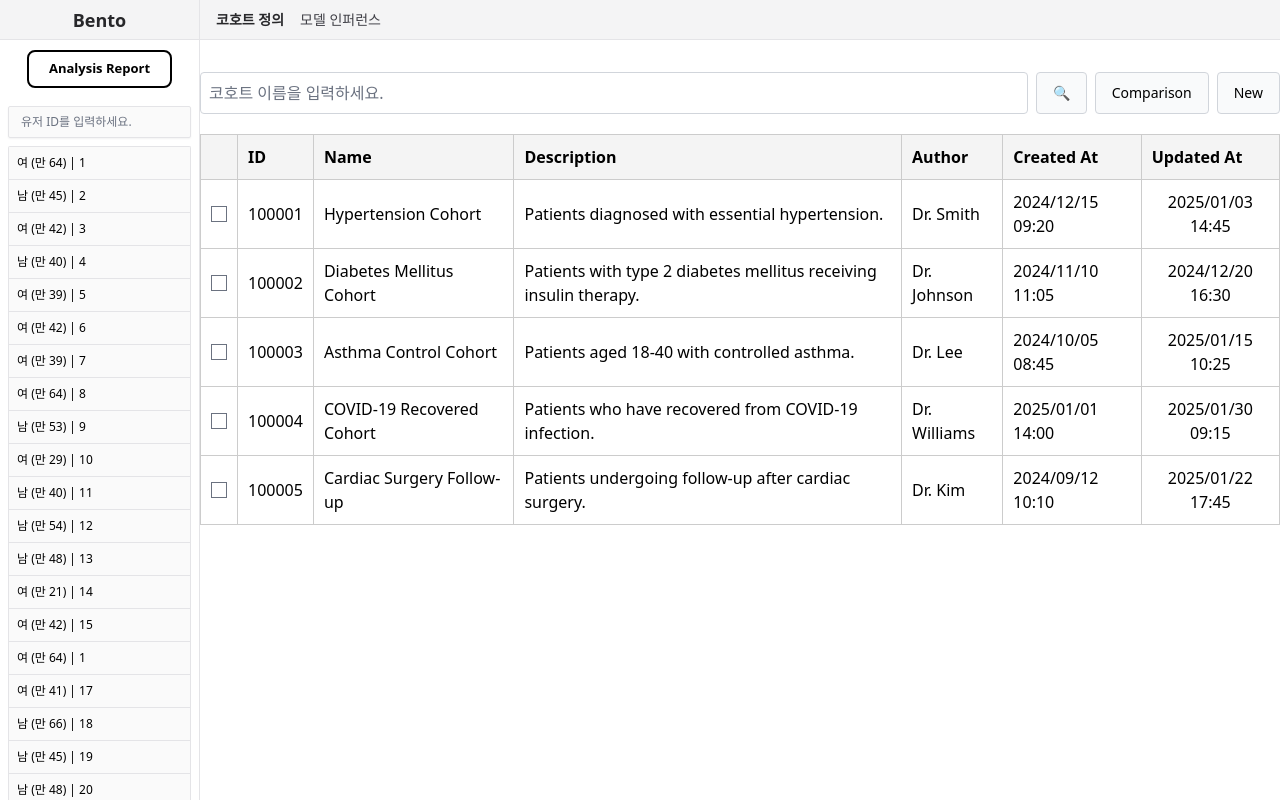
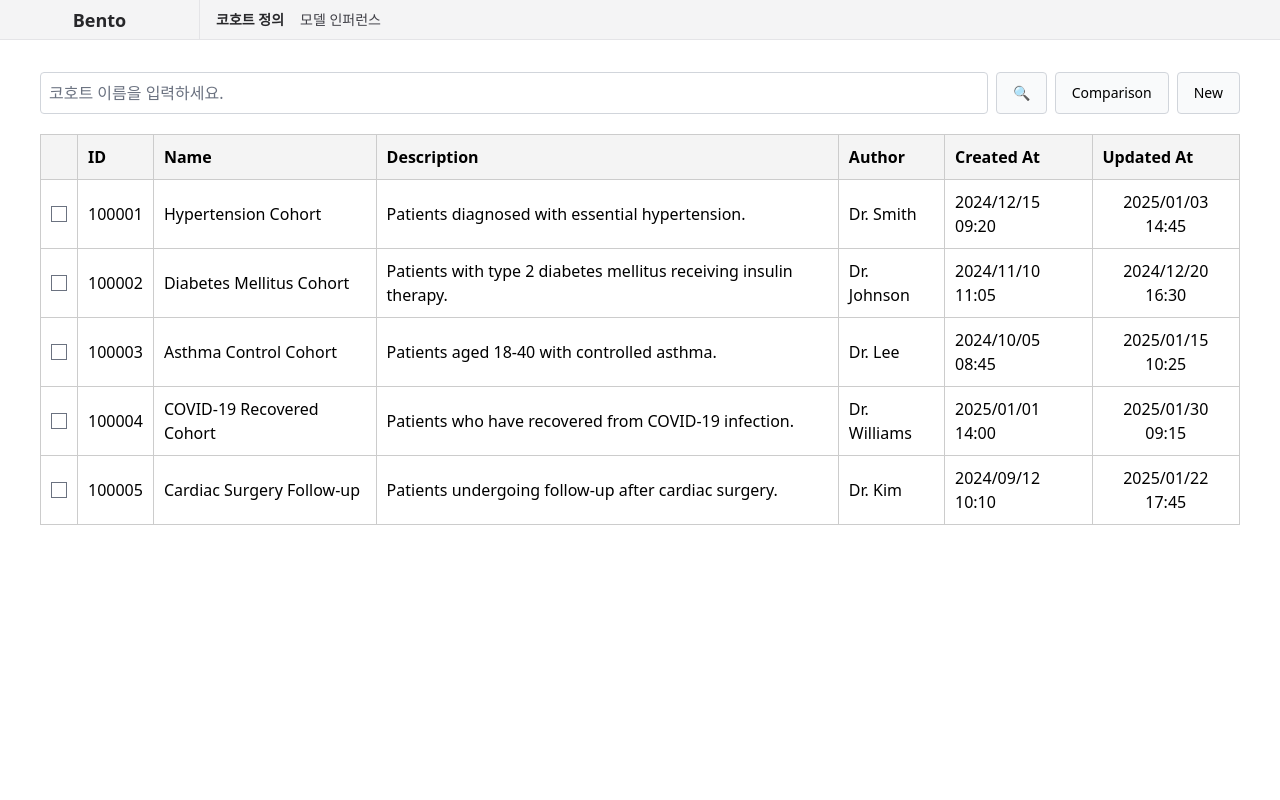
Before and after one commit to kookmin-sw/capstone-2025-16, a SvelteKit app: page /cohort in a window 1280 px wide. Built offline with nearby package versions, Linux system fonts and the light colour scheme.

Commit message:
Chore: 레이아웃 임시 수정

```diff
--- a/src/routes/+layout.svelte
+++ b/src/routes/+layout.svelte
@@ -12,41 +12,17 @@
 
 
 <style>
-	.button {
-		display: inline-block;
-		padding: 7px 20px;
-		margin: 10px;
-		font-size: 13px;
-		font-weight: bold;
-		color: black;
-		background-color: white;
-		border: 2px solid grey;
-		border-color: black;
-		border-radius: 8px;
-		cursor: pointer;
-		text-align: center;
-		transition: background-color 0.3s ease;
-	}
-	.button-container {
-		display: flex;
-		justify-content: center;
-		align-items: center;
-	}
-
-	.button:hover {
-		background-color: lightgrey;
-	}
-
 	:global(body) {
 		overflow: hidden; /* 전체 페이지의 스크롤 방지 */
 	}
 
 	.content-area {
 		position: absolute;
-		left: 200px;
+		left: 0px;
 		top: 40px;
 		height: calc(100vh - 40px);
-		width: calc(100vw - 200px);
+		width: 100vw;
+		/* width: calc(100vw - 200px); */
 		overflow-x: auto; /* 가로 스크롤 허용 */
 		overflow-y: auto; /* 세로 스크롤 허용 */
 	}
@@ -73,7 +49,8 @@
 		>
 	</div>
 </header>
-<div class="fixed left-0 top-10 flex h-full w-[200px] flex-col border-r border-zinc-200">
+
+<!-- <div class="fixed left-0 top-10 flex h-full w-[200px] flex-col border-r border-zinc-200">
 	<div>
 		<div class="button-container">
 		<button class="button" onclick={() => goto('/chart')}>
@@ -88,9 +65,9 @@
 			placeholder="유저 ID를 입력하세요."
 		/>
 
-		<!-- <svg xmlns="http://www.w3.org/2000/svg" fill="none" viewBox="0 0 24 24" stroke-width="1.5" stroke="currentColor" class="w-8 h-8">
+		<svg xmlns="http://www.w3.org/2000/svg" fill="none" viewBox="0 0 24 24" stroke-width="1.5" stroke="currentColor" class="w-8 h-8">
 				<path stroke-linecap="round" stroke-linejoin="round" d="m21 21-5.197-5.197m0 0A7.5 7.5 0 1 0 5.196 5.196a7.5 7.5 0 0 0 10.607 10.607Z" />
-			</svg> -->
+			</svg>
 	</div>
 	<div class="h-full w-full px-2">
 		<div class="flex flex-col rounded-sm border-r border-t border-l border-zinc-200 bg-zinc-50 max-h-full overflow-y-auto">
@@ -103,7 +80,7 @@
 			{/each}
 		</div>
 	</div>
-</div>
+</div> -->
 <div class="content-area">
 	{@render children()}
 </div>
```
